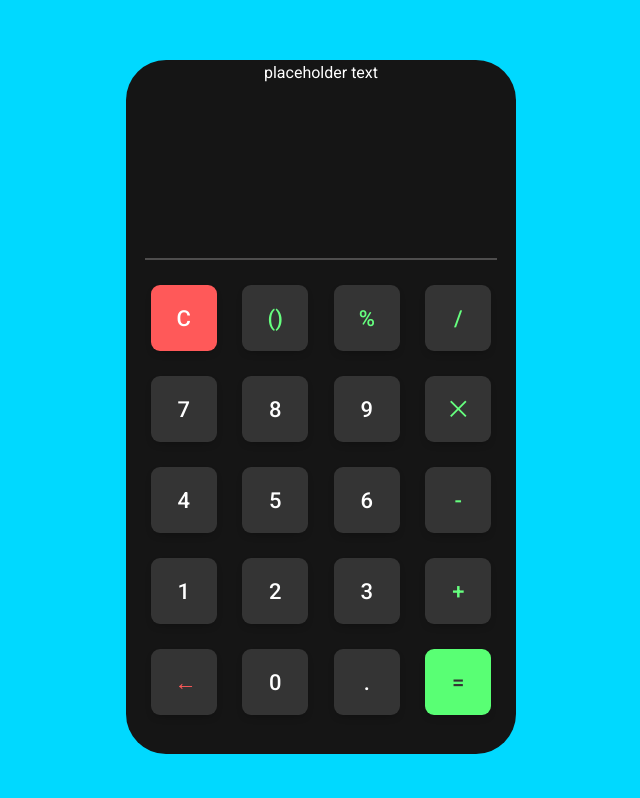
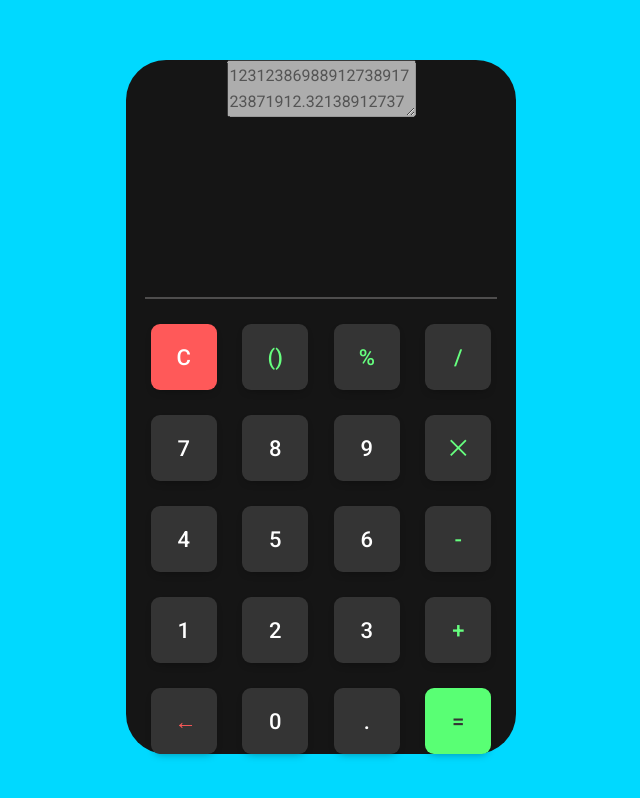
Before and after one commit to TahaJahani/software-engineering-lab-session1, a website: page index.html in a window 1280 px wide. Shown: the whole page, without its empty margins (319-959 px from the left). Drawn offline with Linux system fonts and the light colour scheme.

Commit message:
Add textarea for calculation result

```diff
--- a/index.html
+++ b/index.html
@@ -24,7 +24,7 @@
   <body>
     <!-- Start your project here-->
     <div class="container-md text-center calc-body">
-      placeholder text
+      <textarea disabled type="text" id="fname" name="fname" class="calc-result">1231238698891273891723871912.3213891273712893712837189237218913</textarea>
       <div class="seperator-line"></div>
       <div class="grid-container">
         <button class="btn clear-btn">C</button>
```
